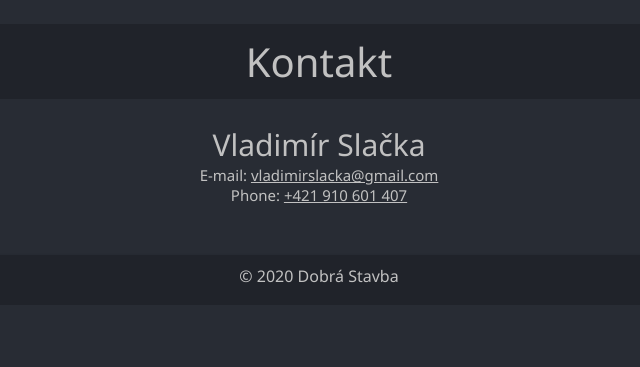
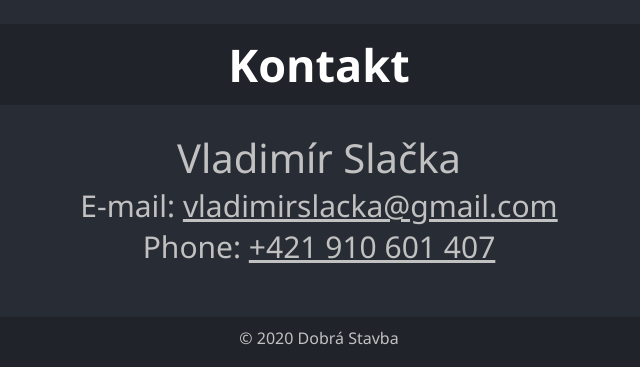
Before and after one commit to CryFar/DobraStavbaSRO, a PHP site: page / in a window 1280 px wide. Shown: the part 2176-2543 px from the top of the page, without its empty margins (321-961 px from the left). Before the commit the page ends 2459 px from the top, so only its background shows below. Run offline with PHP 8.4, Linux system fonts and the light colour scheme.

Commit message:
V1.01
News:
- Added some Highlights to Headings

Known issues:
- list items not showing icon after uploading

```diff
--- a/Style/style.css
+++ b/Style/style.css
@@ -104,6 +104,10 @@ main section .heading {
     margin: 25px 0;
     padding: 10px;
     border-radius: 10px;
+}
+main section .heading h1 {
+    color: white;
+    font-weight: bold;
 }
 main section .list {
     position: relative;
--- a/index.html
+++ b/index.html
@@ -181,12 +181,12 @@
         </section>
         <section id="kontakt">
             <div class="heading">
-                <h2>Kontakt</h2>
+                <h1>Kontakt</h1>
             </div>
             <div>
-                <h3>Vladimír Slačka</h3>
-                <p>E-mail: <a target="_blank" href="mailto:vladimirslacka@gmail.com">vladimirslacka@gmail.com</a></p>
-                <p>Phone: <a href="tel:+421910601407">+421 910 601 407</a></p>
+                <h2>Vladimír Slačka</h3>
+                <h3>E-mail: <a target="_blank" href="mailto:vladimirslacka@gmail.com">vladimirslacka@gmail.com</a></h3>
+                <h3>Phone: <a href="tel:+421910601407">+421 910 601 407</a></h3>
             </div>
         </section>
         <div class="clear"></div>
```
